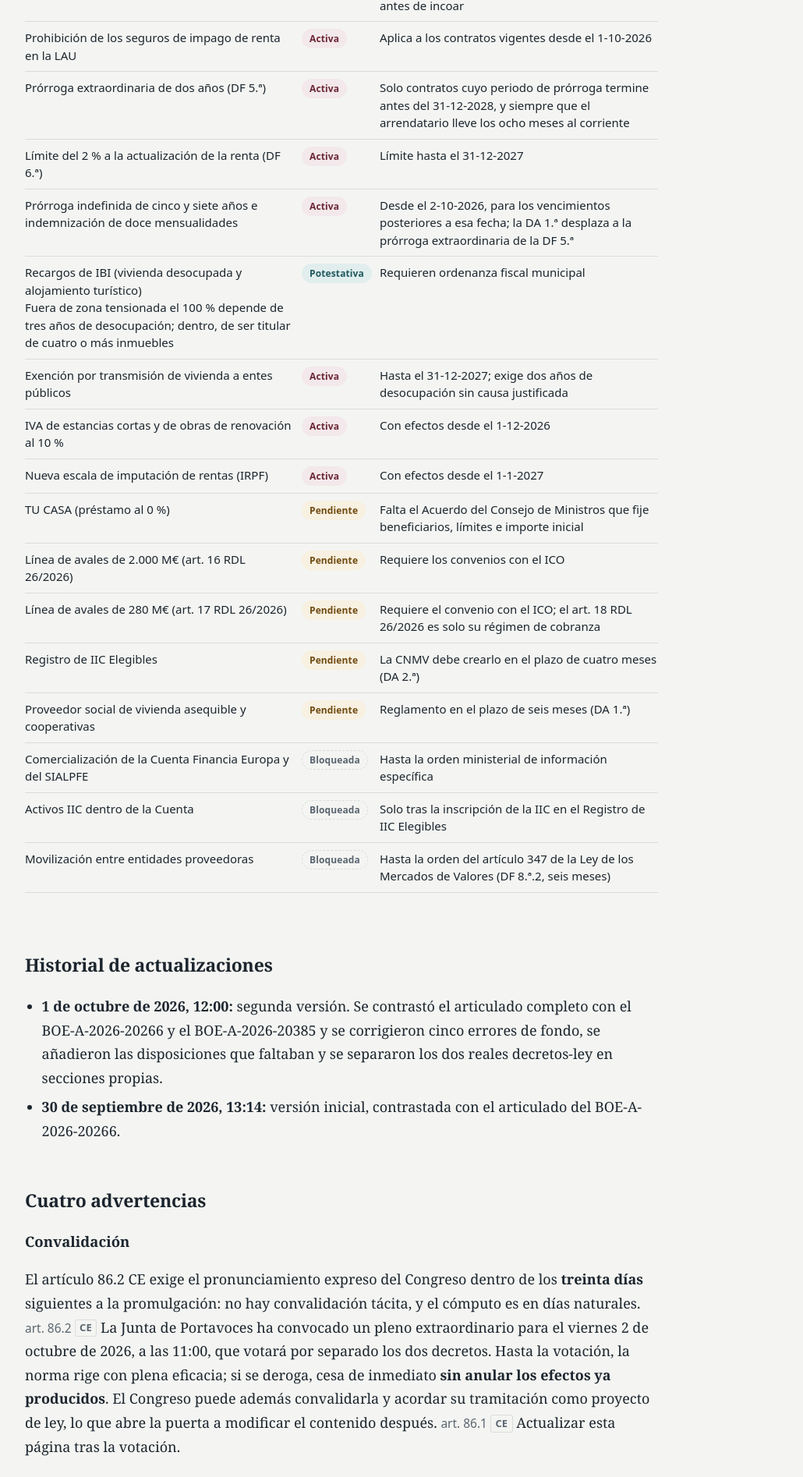
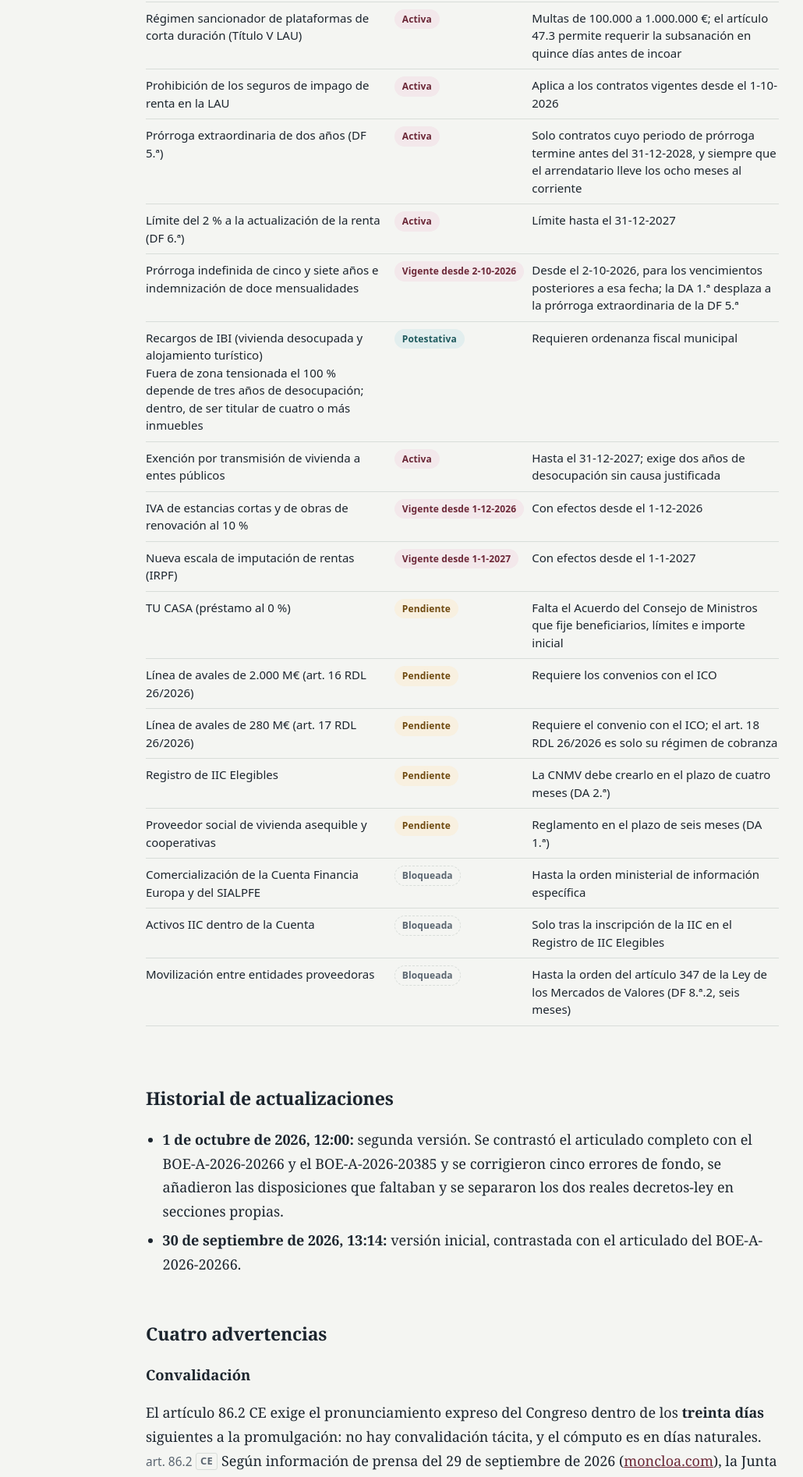
Before and after one commit to ShiftCitizen/real-decreto-vivienda-2026, a Next.js app: page /estado in a window 1280 px wide. Shown: the part 877-2771 px from the top of the page at 78% size, without its empty margins (202-1232 px from the left). Built offline with nearby package versions, Linux system fonts and the light colour scheme.

Commit message:
fix: correct VAT threshold, entry-into-force dates, estado labels and sidebar overlap

```diff
--- a/app/desahucios-y-alquiler/page.tsx
+++ b/app/desahucios-y-alquiler/page.tsx
@@ -876,7 +876,9 @@ export default function DesahuciosPage() {
         <p>
           Si alquila como turismo, lo que le afecta es fiscal: la{' '}
           <b>salida de la exención del IVA</b> para arrendamientos amueblados con servicios propios
-          de hostelería o de más de 30 noches desde el 1 de diciembre de 2026, y el{' '}
+          de hostelería o cuando la duración a favor de un mismo arrendatario no supere las 30
+          noches, salvo que la vivienda sea la residencia habitual del arrendador, desde el 1 de
+          diciembre de 2026, y el{' '}
           <b>recargo de IBI</b> de hasta el 150 % en zona tensionada.{' '}
           <Link href="/fiscal">Ver la parte fiscal</Link>.
         </p>
--- a/app/estado/page.tsx
+++ b/app/estado/page.tsx
@@ -31,6 +31,12 @@ type Fila = {
   estado: Estado;
   condicion: string;
   nota?: string;
+  /**
+   * Overrides the pill text while keeping the tone of `estado`. Used for
+   * measures whose effect is deferred to a later date: they are enacted but
+   * do not apply yet, so "Activa" would claim they can be relied on today.
+   */
+  etiqueta?: string;
 };
 
 const FILAS: Fila[] = [
@@ -78,6 +84,7 @@ const FILAS: Fila[] = [
   {
     medida: 'Prórroga indefinida de cinco y siete años e indemnización de doce mensualidades',
     estado: 'activa',
+    etiqueta: 'Vigente desde 2-10-2026',
     condicion:
       'Desde el 2-10-2026, para los vencimientos posteriores a esa fecha; la DA 1.ª desplaza a la prórroga extraordinaria de la DF 5.ª',
   },
@@ -95,11 +102,13 @@ const FILAS: Fila[] = [
   {
     medida: 'IVA de estancias cortas y de obras de renovación al 10 %',
     estado: 'activa',
+    etiqueta: 'Vigente desde 1-12-2026',
     condicion: 'Con efectos desde el 1-12-2026',
   },
   {
     medida: 'Nueva escala de imputación de rentas (IRPF)',
     estado: 'activa',
+    etiqueta: 'Vigente desde 1-1-2027',
     condicion: 'Con efectos desde el 1-1-2027',
   },
   {
@@ -159,7 +168,9 @@ export default function EstadoPage() {
 
       <p>
         Cada medida de la tabla está en uno de cuatro estados.{' '}
-        <b>Activa</b> es lo que puede aplicarse hoy.{' '}
+        <b>Activa</b> es lo que puede aplicarse hoy. Cuando el efecto está diferido a una
+        fecha posterior, la etiqueta indica desde cuándo rige (por ejemplo «Vigente desde
+        1-12-2026») en lugar de «Activa»: la medida está aprobada pero aún no es aplicable.{' '}
         <b>Potestativa</b> existe pero depende de que el ayuntamiento la recoja en su ordenanza.{' '}
         <b>Pendiente</b> son preceptos que ya existen pero necesitan un acto posterior para
         funcionar.{' '}
@@ -184,7 +195,7 @@ export default function EstadoPage() {
                   {fila.nota && <div className="nota-cell">{fila.nota}</div>}
                 </td>
                 <td>
-                  <span className={`pill pill-${fila.estado}`}>{ESTADO_TXT[fila.estado]}</span>
+                  <span className={`pill pill-${fila.estado}`}>{fila.etiqueta ?? ESTADO_TXT[fila.estado]}</span>
                 </td>
                 <td>{fila.condicion}</td>
               </tr>
@@ -216,9 +227,14 @@ export default function EstadoPage() {
         El artículo 86.2 CE exige el pronunciamiento expreso del Congreso dentro de los{' '}
         <b>treinta días</b> siguientes a la promulgación: no hay convalidación tácita, y el cómputo
         es en días naturales.{' '}
-        <Cite norma="ce" art="86.2" /> La Junta de Portavoces ha convocado un pleno extraordinario
-        para el viernes 2 de octubre de 2026, a las 11:00, que votará por separado los dos
-        decretos. Hasta la votación, la norma rige con plena eficacia; si se deroga, cesa de
+        <Cite norma="ce" art="86.2" /> Según información de prensa del 29 de septiembre de
+        2026 (
+        <a href="https://www.moncloa.com/2026/09/29/convalidacion-decretos-vivienda-pleno-congreso-3439659/" rel="noreferrer">
+          moncloa.com
+        </a>
+        ), la Junta de Portavoces habría convocado un pleno extraordinario para el viernes 2
+        de octubre de 2026, a las 11:00, que votaría por separado los dos decretos; no es un
+        horario oficial publicado por el Congreso. Hasta la votación, la norma rige con plena eficacia; si se deroga, cesa de
         inmediato <b>sin anular los efectos ya producidos</b>. El Congreso puede además
         convalidarla y acordar su tramitación como proyecto de ley, lo que abre la puerta a
         modificar el contenido después.{' '}
--- a/app/globals.css
+++ b/app/globals.css
@@ -125,6 +125,17 @@ li {
    bloque; en pantallas estrechas manda el ancho del contenedor. */
 .main-content a:not(.cite a) {
   overflow-wrap: anywhere;
+}
+
+/* En escritorio la barra lateral es fija y ocupa --sidebar-w a la izquierda del
+   viewport. Sin este desplazamiento, .main-content y .site-footer se centran en
+   el viewport completo y la barra tapa el borde izquierdo del contenido. Con el
+   padding, el centrado con margin auto se calcula sobre lo que queda a la
+   derecha de la barra. No toca el móvil: allí la barra está fuera de pantalla. */
+@media (min-width: 1024px) {
+  body {
+    padding-left: var(--sidebar-w);
+  }
 }
 
 /* --------------------------------------------------------------------------
@@ -958,6 +969,7 @@ th:last-child {
     background: #fff;
     color: #000;
     overflow: visible;
+    padding-left: 0;
   }
 
   .main-content {
--- a/app/normas/page.tsx
+++ b/app/normas/page.tsx
@@ -72,7 +72,7 @@ export default function NormasPage() {
         <li>
           <b className="tono-rdl26">RDL 26/2026</b> — «BOE» núm. 241, de 30 de septiembre de 2026,
           páginas 127818 a 127913 (<b>96 páginas</b>). Veinte artículos en seis títulos y una
-          disposición adicional primera, una segunda, tres transitorias, derogatoria única y once
+          disposición adicional primera, una segunda, dos transitorias, derogatoria única y once
           disposiciones finales. Entra en vigor el <b>1 de octubre de 2026</b>.{' '}
           <Cite norma="rdl26" art="disposición final undécima.1" />
         </li>
--- a/lib/normas.ts
+++ b/lib/normas.ts
@@ -155,7 +155,7 @@ export const NORMAS: Record<NormaId, Norma> = {
     etiqueta: 'RDL 8/2023',
     titulo:
       'Real Decreto-ley 8/2023, de 27 de diciembre, por el que se adoptan medidas para afrontar las consecuencias económicas y sociales derivadas de los conflictos en Ucrania y Oriente Próximo, así como para paliar los efectos de la sequía',
-    boe: 'BOE-A-2023-24634',
+    boe: 'BOE-A-2023-26452',
     eli: 'https://www.boe.es/eli/es/rdl/2023/12/27/8',
     tono: 'neutro',
   },
@@ -163,7 +163,7 @@ export const NORMAS: Record<NormaId, Norma> = {
     id: 'reglamentoUe',
     etiqueta: 'Reglamento (UE) 2024/1028',
     titulo:
-      'Reglamento (UE) 2024/1028 del Parlamento Europeo y del Consejo, de 11 de abril, por el que se establecen reglas armónicas para el intercambio de datos a corto plazo en materia de alquileres de corta duración',
+      'Reglamento (UE) 2024/1028 del Parlamento Europeo y del Consejo, de 11 de abril de 2024, sobre la recogida y el intercambio de datos relativos a los servicios de alquiler de alojamientos de corta duración y por el que se modifica el Reglamento (UE) 2018/1724',
     eli: 'https://eur-lex.europa.eu/eli/reg/2024/1028/oj',
     tono: 'neutro',
   },
```
Also changed, not shown: app/page.tsx (+8 -3 lines), lib/faq.ts (+4 -3 lines).
